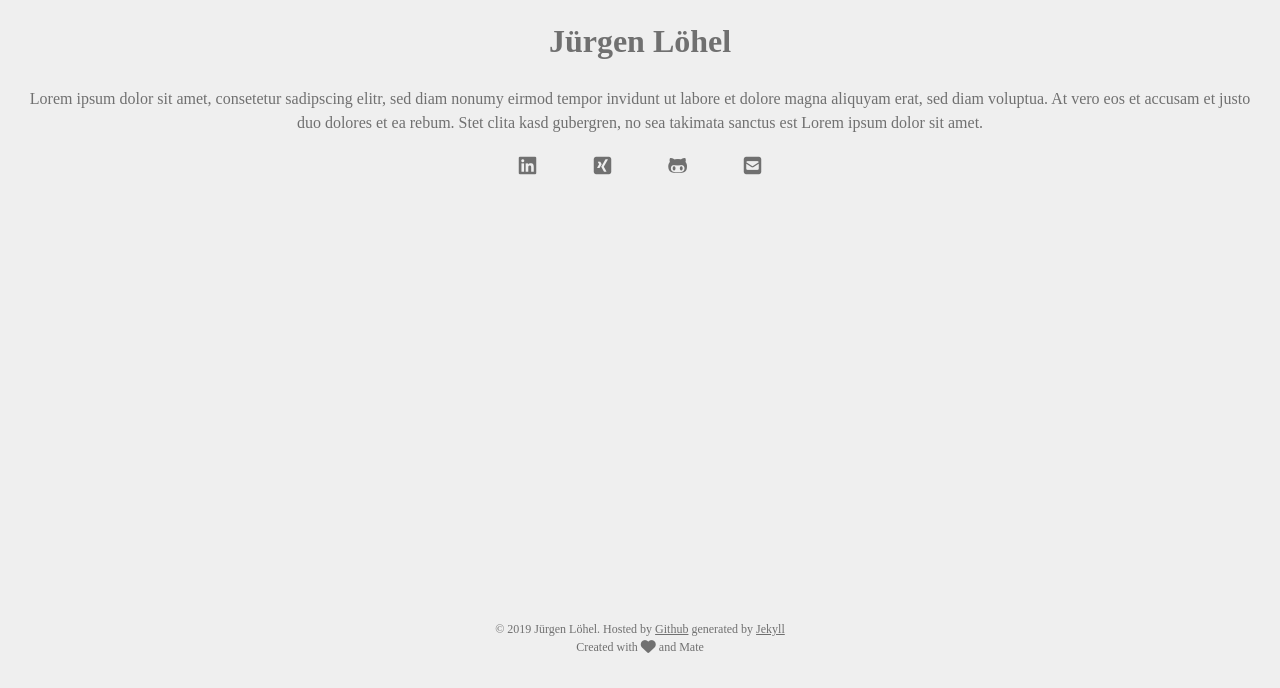
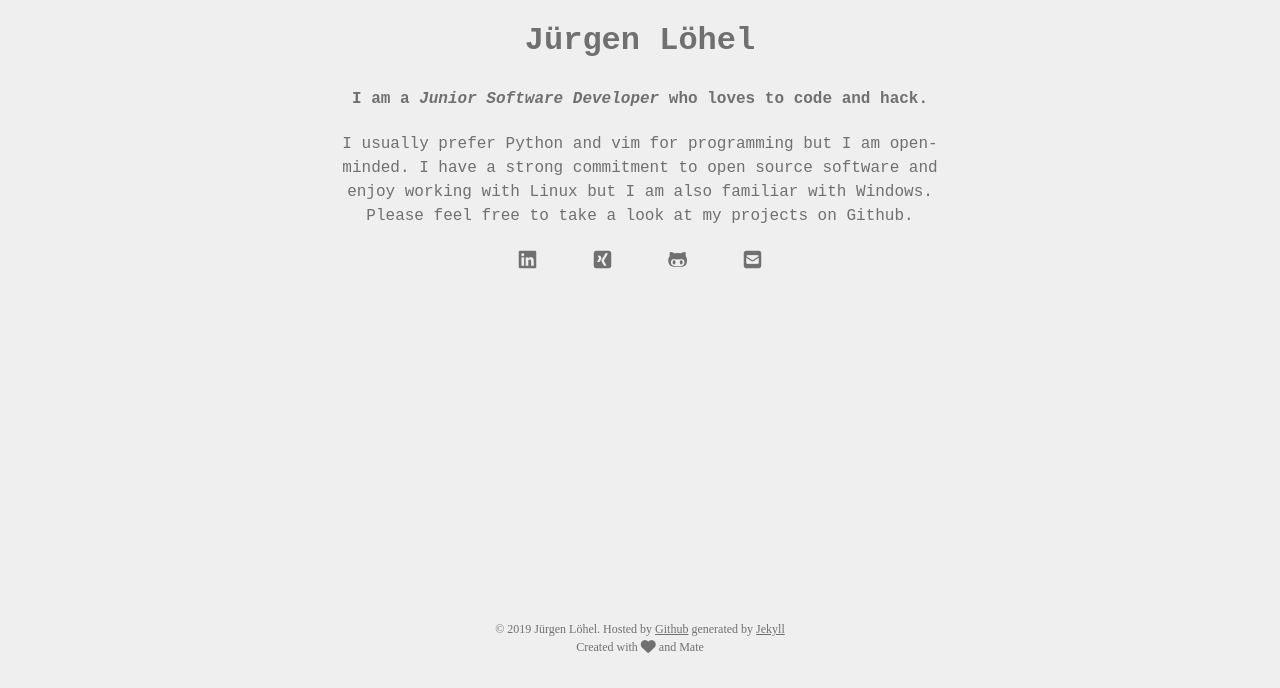
Before and after one commit to jloehel/jloehel.github.io, a Jekyll site: the page built from index.md, in a window 1280 px wide, cut to the strip 212-900 px from the top of the page. Built offline with Jekyll 4.4.1, drawn with Linux system fonts in a browser that asks for light colours; nearby versions of some CDN libraries.

Commit message:
Adds a description to the homepage.
Signed-off-by: Jürgen Löhel <juergen@loehel.de>

```diff
--- a/_sass/main.scss
+++ b/_sass/main.scss
@@ -18,6 +18,7 @@ body {
   line-height: 1.5;
   font-size: 16px;
   word-wrap: break-word;
+  font-family: serif;
 }
 
 main {
@@ -47,6 +48,19 @@ a:link {
   align-items:center;
 }
 
+#profileHeader h1 {
+  font-family: monospace;
+}
+
+#profileDescription {
+  display: block;
+  justify-content: space-evenly;
+  max-width: 600px;
+  margin: 20px auto;
+  padding: 0;
+  font-family: monospace;
+}
+
 #profileSocialLinks ul {
   display: flex;
   justify-content: space-evenly;
--- a/index.md
+++ b/index.md
@@ -3,7 +3,8 @@ layout: home
 title: Home
 ---
 
-Lorem ipsum dolor sit amet, consetetur sadipscing elitr, sed diam nonumy eirmod
-tempor invidunt ut labore et dolore magna aliquyam erat, sed diam voluptua. At
-vero eos et accusam et justo duo dolores et ea rebum. Stet clita kasd
-gubergren, no sea takimata sanctus est Lorem ipsum dolor sit amet.
+#### I am a _Junior Software Developer_ who loves to code and hack.
+I usually prefer Python and vim for programming but I am open-minded.
+I have a strong commitment to open source software and enjoy working
+with Linux but I am also familiar with Windows.
+Please feel free to take a look at my projects on Github.
```
